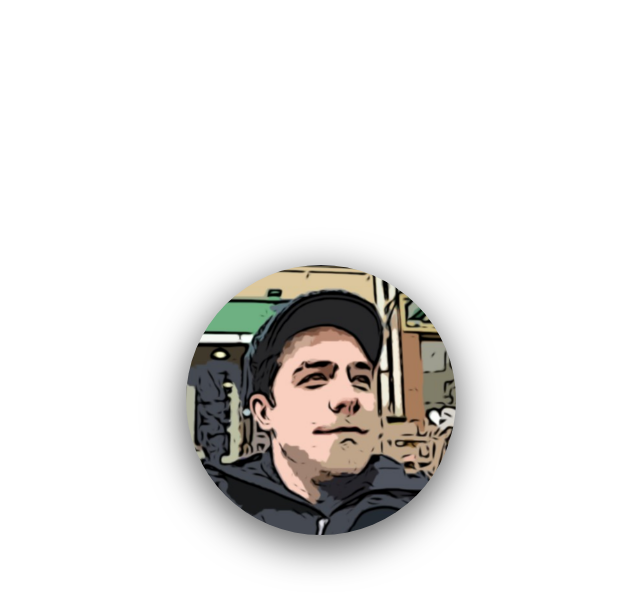
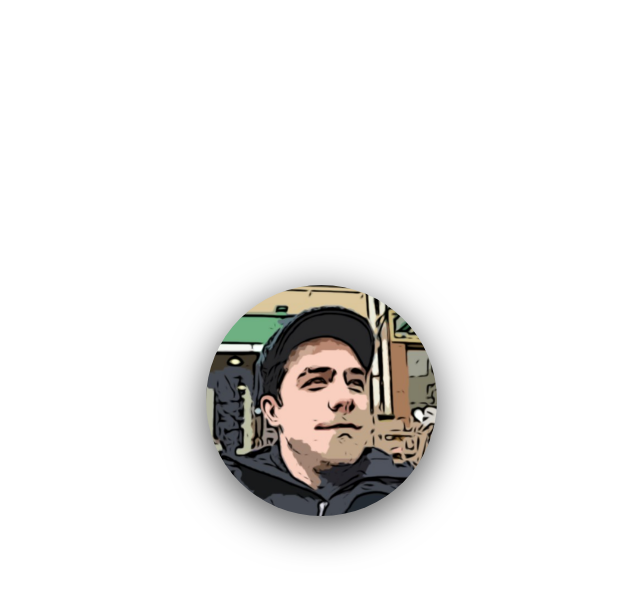
Before and after one commit to danielberryman/portfolio, a React (Create React App) app: page / in a window 1280 px wide. In both pictures the pointer is over the element 640 px from the left and 400 px from the top of the page. Shown: the top 610 px of the page, without its empty margins (319-959 px from the left). Built offline with nearby package versions, Linux system fonts and the light colour scheme.

Commit message:
Adjusting welcome screen for dropshadow bug

```diff
--- a/src/Css/ComponentStyles/Welcome.css
+++ b/src/Css/ComponentStyles/Welcome.css
@@ -1,11 +1,11 @@
 .welcome-container {
   position: absolute;
-  height: 250px;
-  width: 250px;
+  height: 300px;
+  width: 300px;
   top: 50%;
   left: 50%;
-  margin-top: -125px;
-  margin-left: -125px;
+  margin-top: -150px;
+  margin-left: -150px;
   transition: height 0.2s, width 0.2s, margin-top 0.2s, margin-left 0.2s, opacity 0.2s;
   border: none;
   -webkit-animation: fadein 2s;
@@ -64,23 +64,25 @@
   }
 }
 .welcome-container:hover {
-  height: 270px;
-  width: 270px;
-  margin-top: -135px;
-  margin-left: -135px;
+  height: 330px;
+  width: 330px;
+  margin-top: -165px;
+  margin-left: -165px;
 }
 
 .mouseDown:hover {
-  height: 290px;
-  width: 290px;
-  margin-top: -145px;
-  margin-left: -145px;
+  height: 350px;
+  width: 350px;
+  margin-top: -175px;
+  margin-left: -175px;
 }
 
 .child {
   position: absolute;
-  height: 100%;
-  width: 100%;
+  height: 70%;
+  width: 70%;
+  margin-top: 15%;
+  margin-left: 15%;
 }
 
 .circle {
--- a/src/Sass/ComponentStyles/Welcome.scss
+++ b/src/Sass/ComponentStyles/Welcome.scss
@@ -1,11 +1,11 @@
 .welcome-container {
     position: absolute;
-    height: 250px;
-    width: 250px;
+    height: 300px;
+    width: 300px;
     top: 50%;
     left: 50%;
-    margin-top: -125px;
-    margin-left: -125px;
+    margin-top: -150px;
+    margin-left: -150px;
     transition: height .2s, width .2s, margin-top .2s, margin-left .2s, opacity .2s;
     border: none;
 
@@ -47,23 +47,25 @@
 }
 
 .welcome-container:hover {
-    height: 270px;
-    width: 270px;
-    margin-top: -135px;
-    margin-left: -135px;
+    height: 330px;
+    width: 330px;
+    margin-top: -165px;
+    margin-left: -165px;
 }
 
 .mouseDown:hover {
-    height: 290px;
-    width: 290px;
-    margin-top: -145px;
-    margin-left: -145px;
+    height: 350px;
+    width: 350px;
+    margin-top: -175px;
+    margin-left: -175px;
 }
 
 .child {
     position: absolute;
-    height: 100%;
-    width: 100%;
+    height: 70%;
+    width: 70%;
+    margin-top: 15%;
+    margin-left: 15%;
 }
 
 .circle {
```
